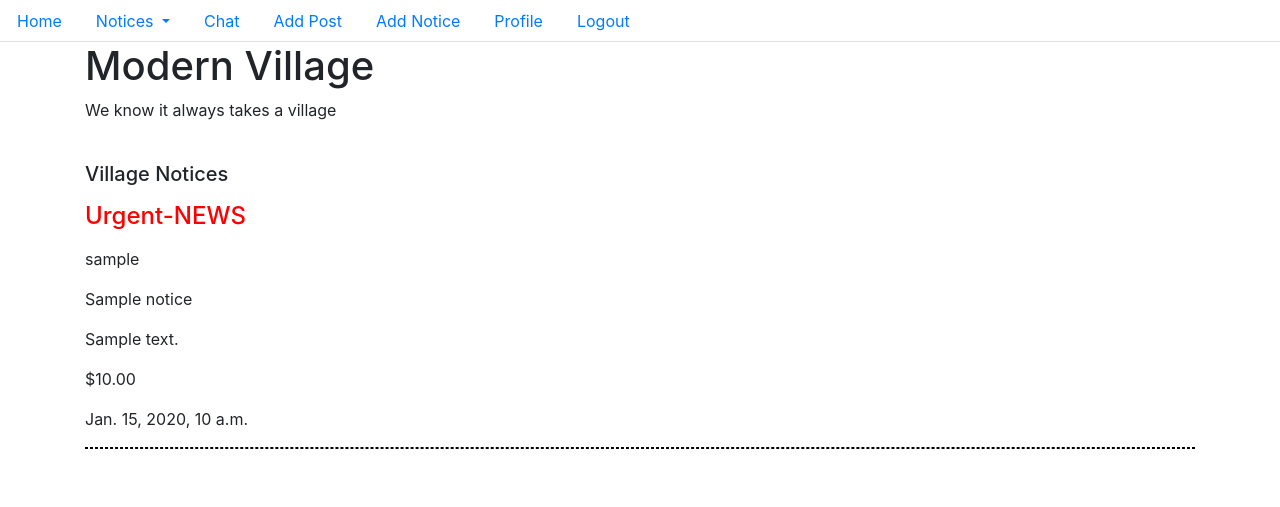
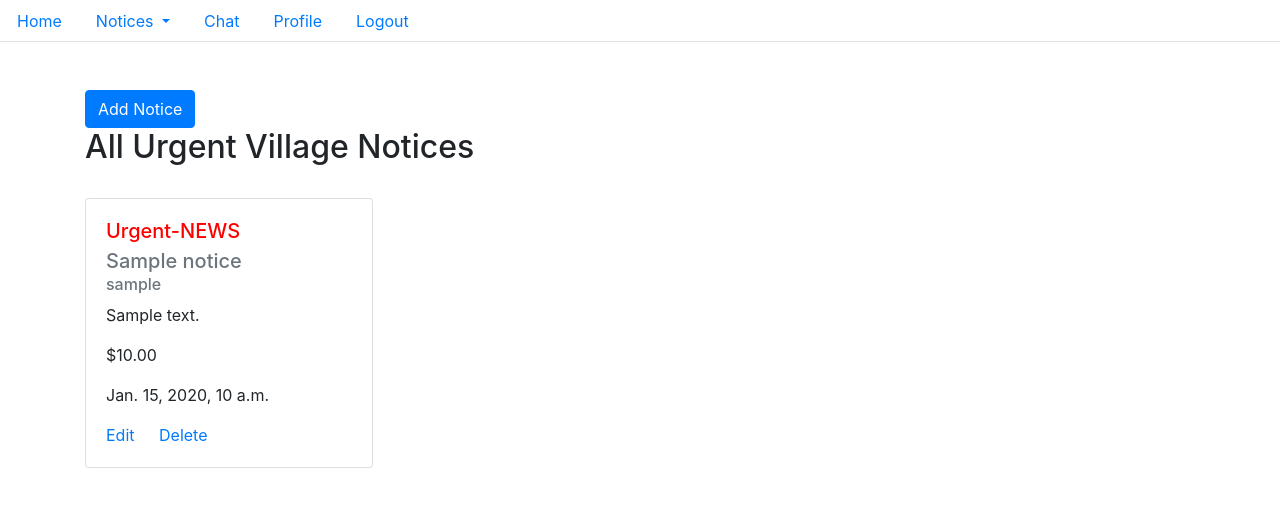
Before and after one commit to SlikNik/modern_village, a Django app: page /u-notices/ in a window 1280 px wide. Shown: the top 507 px of the page. Run offline with Django 3.2, Linux system fonts and the light colour scheme; a user stored in the database is signed in; tables that the repository leaves empty hold one stand-in row (values such as "Sample post"); some libraries are stand-ins or nearby versions.

Commit message:
Change notices fn views to class views and add ability to add notice from page not tab

```diff
--- a/modern_village/urls.py
+++ b/modern_village/urls.py
@@ -24,15 +24,15 @@ urlpatterns = [
     path('notice/<int:id>/delete/', noticeviews.notice_delete, name='editnotice'),
     path('notice/<int:id>/edit/', noticeviews.notice_edit, name='editnotice'),
     path('notice/<int:id>/', noticeviews.notice_detail, name='noticedetails'),
-    path('all-notices/', noticeviews.all_notices, name='allnotices'),
-    path('u-notices/', noticeviews.urgent_notices, name='urgentnotices'),
-    path('a-notices/', noticeviews.alert_notices, name='alertnotices'),
-    path('t-notices/', noticeviews.traffic_notices, name='trafficnotices'),
-    path('e-notices/', noticeviews.event_notices, name='eventnotices'),
-    path('n-notices/', noticeviews.news_notices, name='newsnotices'),
-    path('o-notices/', noticeviews.other_notices, name='othernotices'),
+    path('all-notices/', noticeviews.AllNotices.as_view(), name='allnotices'),
+    path('u-notices/', noticeviews.UrgentNotices.as_view(), name='urgentnotices'),
+    path('a-notices/', noticeviews.AllNotices.as_view(), name='alertnotices'),
+    path('t-notices/', noticeviews.TrafficNotices.as_view(), name='trafficnotices'),
+    path('e-notices/', noticeviews.EventNotices.as_view(), name='eventnotices'),
+    path('n-notices/', noticeviews.NewsNotices.as_view(), name='newsnotices'),
+    path('o-notices/', noticeviews.OtherNotices.as_view(), name='othernotices'),
     path('ownernotices/', noticeviews.owner_notice_view, name='ownernotices'),
-    path('addnotice/', noticeviews.add_notice, name='addnotice'),
+    # path('addnotice/', noticeviews.add_notice, name='addnotice'),
     path('login/', authenticateviews.login_view, name="loginview"),
     path('logout/', authenticateviews.logout_view, name="logoutview"),
     path('admin/', admin.site.urls),
--- a/notices/views.py
+++ b/notices/views.py
@@ -1,42 +1,17 @@
 from django.shortcuts import render
 from django.http import HttpResponseRedirect
 from django.urls import reverse
+from django.contrib.auth.mixins import LoginRequiredMixin
+from django.views.generic.base import TemplateView
 from django.contrib.auth.decorators import login_required
 from notices.models import Notice
 from notices.forms import AddNoticeForm
 
-def all_notices(request):
-    return render(request, 'notices.html', {'data': Notice.objects.all().order_by('-post_date')})
+class AllNotices(LoginRequiredMixin, TemplateView):
+    def get(self, request):
+        return render(request, 'notices.html', {'form': AddNoticeForm(),'data': Notice.objects.all().order_by('-post_date')})
 
-def urgent_notices(request):
-    return render(request, 'notices.html', {'data': Notice.objects.filter(is_urgent=True)})
-
-def event_notices(request):
-    return render(request, 'notices.html', {'data': Notice.objects.filter(type_of='EVENT')})
-
-def news_notices(request):
-    return render(request, 'notices.html', {'data': Notice.objects.filter(type_of='NEWS')})
-
-def traffic_notices(request):
-    return render(request, 'notices.html', {'data': Notice.objects.filter(type_of='TRAFFIC')})
-
-def alert_notices(request):
-    return render(request, 'notices.html', {'data': Notice.objects.filter(type_of='ALERT')})
-
-def other_notices(request):
-    return render(request, 'notices.html', {'data': Notice.objects.filter(type_of='OTHER')})
-
-def notice_detail(request, id):
-    current_notice = Notice.objects.filter(id=id).first()
-    return render(request, 'notice_detail.html', {'notice': current_notice})
-
-@login_required
-def owner_notice_view(request):
-    return render(request, 'index.html', {"data": Notice.objects.filter(created_by= request.user)})
-
-@login_required
-def add_notice(request):
-    if request.method == "POST":
+    def post(self, request):
         form = AddNoticeForm(request.POST)
         if form.is_valid():
             data = form.cleaned_data
@@ -49,8 +24,152 @@ def add_notice(request):
                 creator=request.user
             )
             return HttpResponseRedirect(reverse('allnotices'))
-    form = AddNoticeForm()
-    return render(request, 'generic_form.html', {'form': form})
+        form = AddNoticeForm()
+        return render(request, 'notices.html', {'form': form, 'data': Notice.objects.all().order_by('-post_date')})
+
+class UrgentNotices(LoginRequiredMixin, TemplateView):
+    def get(self, request):
+        return render(request, 'notices.html', {'form': AddNoticeForm(),'data': Notice.objects.filter(is_urgent=True).order_by('-post_date'), 'types':'Urgent'})
+
+    def post(self, request):
+        form = AddNoticeForm(request.POST)
+        if form.is_valid():
+            data = form.cleaned_data
+            new_notice = Notice.objects.create(
+                type_of=data.get('type_of'),
+                title=data.get('title'),
+                body=data.get('body'),
+                price=data.get('price'),
+                is_urgent = data.get('is_urgent'),
+                creator=request.user
+            )
+            return HttpResponseRedirect(reverse('allnotices'))
+        form = AddNoticeForm()
+        return render(request, 'notices.html', {'form': form, 'data': Notice.objects.filter(is_urgent=True).order_by('-post_date'), 'types':'Urgent'})
+
+class EventNotices(LoginRequiredMixin, TemplateView):
+    def get(self, request):
+        return render(request, 'notices.html', {'form': AddNoticeForm(),'data': Notice.objects.filter(type_of='EVENT').order_by('-post_date'), 'types':'Event'})
+
+    def post(self, request):
+        form = AddNoticeForm(request.POST)
+        if form.is_valid():
+            data = form.cleaned_data
+            new_notice = Notice.objects.create(
+                type_of=data.get('type_of'),
+                title=data.get('title'),
+                body=data.get('body'),
+                price=data.get('price'),
+                is_urgent = data.get('is_urgent'),
+                creator=request.user
+            )
+            return HttpResponseRedirect(reverse('eventnotices'))
+        form = AddNoticeForm()
+        return render(request, 'notices.html', {'form': form, 'data': Notice.objects.filter(type_of='EVENT').order_by('-post_date'), 'types':'Event'})
+
+class AlertNotices(LoginRequiredMixin, TemplateView):
+    def get(self, request):
+        return render(request, 'notices.html', {'form': AddNoticeForm(),'data': Notice.objects.filter(type_of='ALERT').order_by('-post_date'), 'types':'Alert'})
+
+    def post(self, request):
+        form = AddNoticeForm(request.POST)
+        if form.is_valid():
+            data = form.cleaned_data
+            new_notice = Notice.objects.create(
+                type_of=data.get('type_of'),
+                title=data.get('title'),
+                body=data.get('body'),
+                price=data.get('price'),
+                is_urgent = data.get('is_urgent'),
+                creator=request.user
+            )
+            return HttpResponseRedirect(reverse('alertnotices'))
+        form = AddNoticeForm()
+        return render(request, 'notices.html', {'form': form, 'data': Notice.objects.filter(type_of='ALERT').order_by('-post_date'), 'types':'Alert'})
+class TrafficNotices(LoginRequiredMixin, TemplateView):
+    def get(self, request):
+        return render(request, 'notices.html', {'form': AddNoticeForm(),'data': Notice.objects.filter(type_of='TRAFFIC').order_by('-post_date'), 'types':'Traffic'})
+
+    def post(self, request):
+        form = AddNoticeForm(request.POST)
+        if form.is_valid():
+            data = form.cleaned_data
+            new_notice = Notice.objects.create(
+                type_of=data.get('type_of'),
+                title=data.get('title'),
+                body=data.get('body'),
+                price=data.get('price'),
+                is_urgent = data.get('is_urgent'),
+                creator=request.user
+            )
+            return HttpResponseRedirect(reverse('trafficnotices'))
+        form = AddNoticeForm()
+        return render(request, 'notices.html', {'form': form, 'data': Notice.objects.filter(type_of='TRAFFIC').order_by('-post_date'), 'types':'Traffic'})
+class NewsNotices(LoginRequiredMixin, TemplateView):
+    def get(self, request):
+        return render(request, 'notices.html', {'form': AddNoticeForm(),'data': Notice.objects.filter(type_of='NEWS').order_by('-post_date'), 'types':'News'})
+
+    def post(self, request):
+        form = AddNoticeForm(request.POST)
+        if form.is_valid():
+            data = form.cleaned_data
+            new_notice = Notice.objects.create(
+                type_of=data.get('type_of'),
+                title=data.get('title'),
+                body=data.get('body'),
+                price=data.get('price'),
+                is_urgent = data.get('is_urgent'),
+                creator=request.user
+            )
+            return HttpResponseRedirect(reverse('newsnotices'))
+        form = AddNoticeForm()
+        return render(request, 'notices.html', {'form': form, 'data': Notice.objects.filter(type_of='NEWS').order_by('-post_date'), 'types':'News'})
+class OtherNotices(LoginRequiredMixin, TemplateView):
+    def get(self, request):
+        return render(request, 'notices.html', {'form': AddNoticeForm(),'data': Notice.objects.filter(type_of='OTHER').order_by('-post_date'), 'types':'Other'})
+
+    def post(self, request):
+        form = AddNoticeForm(request.POST)
+        if form.is_valid():
+            data = form.cleaned_data
+            new_notice = Notice.objects.create(
+                type_of=data.get('type_of'),
+                title=data.get('title'),
+                body=data.get('body'),
+                price=data.get('price'),
+                is_urgent = data.get('is_urgent'),
+                creator=request.user
+            )
+            return HttpResponseRedirect(reverse('othernotices'))
+        form = AddNoticeForm()
+        return render(request, 'notices.html', {'form': form, 'data': Notice.objects.filter(type_of='OTHER').order_by('-post_date'), 'types':'Other'})
+
+
+def notice_detail(request, id):
+    current_notice = Notice.objects.filter(id=id).first()
+    return render(request, 'notice_detail.html', {'notice': current_notice})
+
+@login_required
+def owner_notice_view(request):
+    return render(request, 'index.html', {"data": Notice.objects.filter(created_by= request.user)})
+
+# @login_required
+# def add_notice(request):
+#     if request.method == "POST":
+#         form = AddNoticeForm(request.POST)
+#         if form.is_valid():
+#             data = form.cleaned_data
+#             new_notice = Notice.objects.create(
+#                 type_of=data.get('type_of'),
+#                 title=data.get('title'),
+#                 body=data.get('body'),
+#                 price=data.get('price'),
+#                 is_urgent = data.get('is_urgent'),
+#                 creator=request.user
+#             )
+#             return HttpResponseRedirect(reverse('allnotices'))
+#     form = AddNoticeForm()
+#     return render(request, 'generic_form.html', {'form': form})
 
 @login_required
 def notice_edit(request, id):
--- a/templates/base.html
+++ b/templates/base.html
@@ -41,12 +41,6 @@
         </li>
         {% if request.user.is_authenticated %}
             <li class="nav-item">
-                <a class="nav-link" href="/addpost/">Add Post</a>
-            </li>
-            <li class="nav-item">
-                <a class="nav-link" href="/addnotice/">Add Notice</a>
-            </li>
-            <li class="nav-item">
                 <a class="nav-link" href="/profile/">Profile</a>
             </li>
             <li class="nav-item">
--- a/templates/generic_form.html
+++ b/templates/generic_form.html
@@ -1,4 +1,5 @@
 {% extends "base.html" %}
+{%load static %}
 {% block content %}
 <form action="" method="POST" style="color: orangered;">
     {% csrf_token %}
--- a/templates/index.html
+++ b/templates/index.html
@@ -1,4 +1,5 @@
 {% extends "base.html" %}
+{%load static %}
 {% block content %}
 {% if request.user.is_authenticated %}
 <div class="card mb-3" style="color: orangered; margin-top: 20%;">
--- a/templates/notices.html
+++ b/templates/notices.html
@@ -1,99 +1,58 @@
 {% extends "base.html" %}
+{%load static %}
 {% block content %}
-<div class="hero-image">
-    <div class="hero-text">
-      <h1>Modern Village</h1>
-      <p>We know it always takes a village</p>
+<br/>
+<br/>
+<button type="button" class="btn btn-primary" data-toggle="modal" data-target="#noticeModal">
+    Add Notice
+</button>
+<div class="modal fade" id="noticeModal" tabindex="-1" role="dialog" aria-labelledby="noticeModalLabel" aria-hidden="true">
+    <div class="modal-dialog" role="document">
+      <div class="modal-content">
+        <div class="modal-header">
+          <h5 class="modal-title" id="noticeModalLabel">Add Notice</h5>
+          <button type="button" class="close" data-dismiss="modal" aria-label="Close">
+            <span aria-hidden="true">&times;</span>
+          </button>
+        </div>
+        <form action="" method="POST" style="color: orangered;">
+        <div class="modal-body">
+                {% csrf_token %}
+                {{ form.as_p }}
+                <!-- <button type="submit" style="color: orangered;">Submit</button> -->
+            </div>
+            <div class="modal-footer">
+                <button type="button" class="btn btn-secondary" data-dismiss="modal">Close</button>
+                <button type="submit" class="btn btn-primary">Save changes</button>
+            </div>
+        </form>
+      </div>
     </div>
   </div>
-  <br/>
-<h5>Village Notices</h5>
-<div>
+<br/>
+<h2>All {{types}} Village Notices</h2>
+<br/>
     {% for notice in data %}
-        <p>
+    <div class="card" style="width: 18rem;">
+        <div class="card-body">
             {% if notice.is_urgent %}
-                <h4><a href="/notice/{{notice.id}}/" style="color: red;">Urgent-{{notice.type_of}}</a></h4>
+            <h5 class="card-title" style="color: red;"><a href="/notice/{{notice.id}}/" style="color: red;">Urgent-{{notice.type_of}}</a></h5>
             {% else %}
-               <h4><a href="/notice/{{notice.id}}/">{{notice.type_of}}</a></h4>
+            <h5 class="card-title"><a href="/notice/{{notice.id}}/">{{notice.type_of}}</a></h5>
             {% endif %}
-        </p>
-        <p>
-            {{notice.creator}}
-        </p>
-        <p>
-            {{notice.title}}
-        </p>
-        <p>
-            {{notice.body}}
-        </p>
-        {% if notice.price != Null and notice.price != 0.00 %}
-        <p>
-            ${{notice.price|floatformat:2}}
-        </p>
-        {% endif %}
-        <p>
-         {{notice.post_date}}
-        </p>
-        <hr style='border: 1px dashed black;'/>
+            <h5 class="card-subtitle mb-2 text-muted">{{notice.title}}</h5>
+            <h6 class="card-subtitle mb-2 text-muted">{{notice.creator}}</h6>
+            <p class="card-text">{{notice.body}}</p>
+            {% if notice.price != Null and notice.price != 0.00 %}
+            <p class="card-text"> ${{notice.price|floatformat:2}}</p>
+            {% endif %}
+            <p class="card-text">{{notice.post_date}}</p>
+            {% if request.user.is_authenticated and request.user == notice.creator %}
+            <a href="/notice/{{notice.id}}/edit/" class="card-link">Edit</a>
+            <a href="/notice/{{notice.id}}/delete/" class="card-link">Delete</a>
+            {% endif %}
+        </div>
+    </div>
+    <br/>
     {% endfor %}
-</div>
 {% endblock %}
-
-<!-- </div>
-<div>
-    {% for notice in newdata %}
-        <p>
-            {% if notice.is_urgent %}
-                <h4 style="color: red;">Urgent-{{notice.type_of}}</h4>
-            {% else %}
-               <h4>{{notice.type_of}}</h4>
-            {% endif %}
-        </p>
-        <p>
-            {{notice.creator}}
-        </p>
-        <p>
-            {{notice.title}}
-        </p>
-        <p>
-            {{notice.body}}
-        </p>
-        {% if notice.price != 0.00 or notice.price != Null %}
-        <p>
-            ${{notice.price|floatformat:2}}
-        </p>
-        {% endif %}
-        <p>
-         {{notice.post_date}}
-        </p>
-        <hr style='border: 1px dashed black;'/>
-    {% endfor %}
-</div>
-<div>
-    {% for notice in olddata %}
-        <p>
-            {% if notice.is_urgent %}
-                <h4 style="color: red;">Urgent-{{notice.type_of}}</h4>
-            {% else %}
-               <h4>{{notice.type_of}}</h4>
-            {% endif %}
-        </p>
-        <p>
-            {{notice.creator}}
-        </p>
-        <p>
-            {{notice.title}}
-        </p>
-        <p>
-            {{notice.body}}
-        </p>
-        {% if notice.price != 0.00 or notice.price != Null %}
-        <p>
-            ${{notice.price|floatformat:2}}
-        </p>
-        {% endif %}
-        <p>
-         {{notice.post_date}}
-        </p>
-        <hr style='border: 1px dashed black;'/>
-    {% endfor %} -->
```
Also changed, not shown: templates/notice_detail.html (+22 -24 lines).
